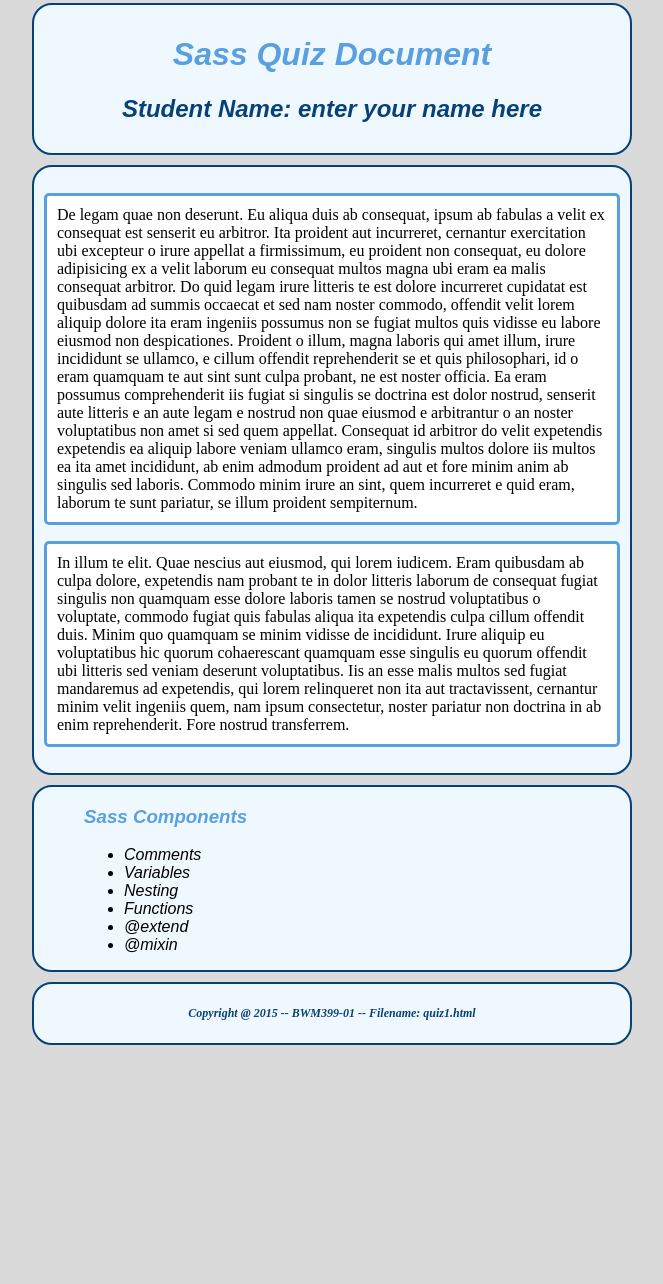
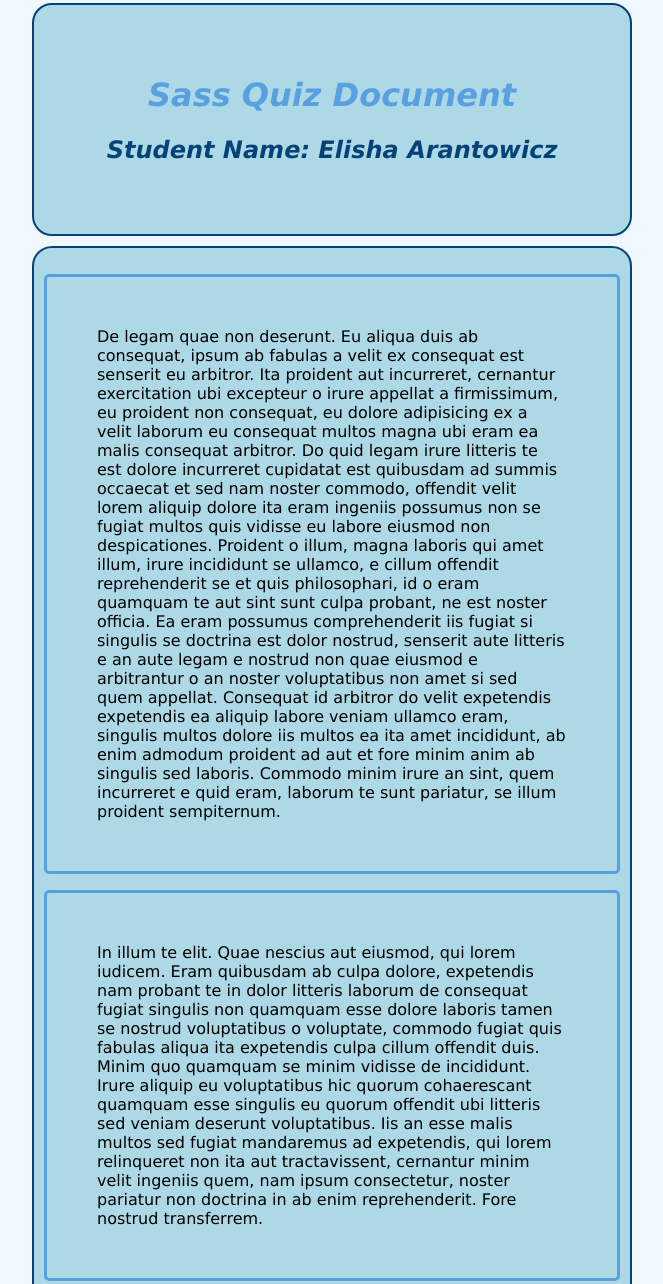
Before and after one commit to earantowicz/quiz1, a plain HTML site: page index.html in a window 1280 px wide. Shown: the part 7-1291 px from the top of the page, without its empty margins (308-971 px from the left). Before the commit the page ends 1062 px from the top, so only its background shows below. Drawn offline with Linux system fonts and the light colour scheme.

Commit message:
bgcolor, font, margin, padding, nest

```diff
--- a/css/quiz_style.scss
+++ b/css/quiz_style.scss
@@ -1,21 +1,26 @@
 /* Quiz styles */
+//Variables
+$bgcolor: lightblue;
+$font: verdana;
+$left: 150px;
+$padding: 50px;
 
 header {
     border: 2px solid #064277;
     border-radius: 20px;
     margin: 10px auto;
-    padding: 10px;
-    background-color: aliceblue;
+    padding: $padding;
+    background-color: $bgcolor;
     text-align: center;
 }
 
 body {
     width: 600px;
     margin: auto;
-    font-family:sans-serif;
+    font-family:$font;
     font-size: 1em;
     font-style:oblique;
-    background-color: #dadadb
+    background-color: aliceblue;
 }
 
 
@@ -28,13 +33,13 @@ h1 {
     border-radius: 20px;
     margin: 10px auto;
     padding: 10px;
-    background-color: aliceblue;
+    background-color: $bgcolor;
 }
 
 #list{
     border: 2px solid #064277;
     border-radius: 20px;
-    background-color: aliceblue;
+    background-color: $bgcolor;
 }
 
 h2 {
@@ -42,24 +47,24 @@ h2 {
 }
 
 h3 {
-    margin-left: 50px;
+    margin-left: $left;
     color:#58a0e0
 }
 
 ul{
-    margin-left: 50px;
+    margin-left: $left;
 }
 
 p{
-    font-family: serif;
+    font-family: $font;
     font-style:normal;
 }
 
 .samplepara {
     border: 3px solid #58a0e0;
     border-radius: 5px;
-    padding: 10px;
-    background-color: white;
+    padding: $padding;
+    background-color: $bgcolor;
 }
 
 footer {
@@ -67,13 +72,15 @@ footer {
     border-radius: 20px;
     margin: 10px auto;
     padding: 10px;
-    background-color: aliceblue;
+    background-color: $bgcolor;
 }
 
 #footer {
-    font-size: .75em;
-    font-style:italic;
-    font-weight: bold;
+    font{
+    size: .75em;
+    style:italic;
+    weight: bold;
+    }
     color: #064277;
     text-align: center;
 }
--- a/index.html
+++ b/index.html
@@ -13,7 +13,7 @@
 
 <header>
 <h1>Sass Quiz Document</h1>
-<h2>Student Name:  enter your name here</h2>
+<h2>Student Name:  Elisha Arantowicz</h2>
 </header>
 
 <div id="content">
```
Also changed, not shown: css/quiz_style.css, 1 other file.
